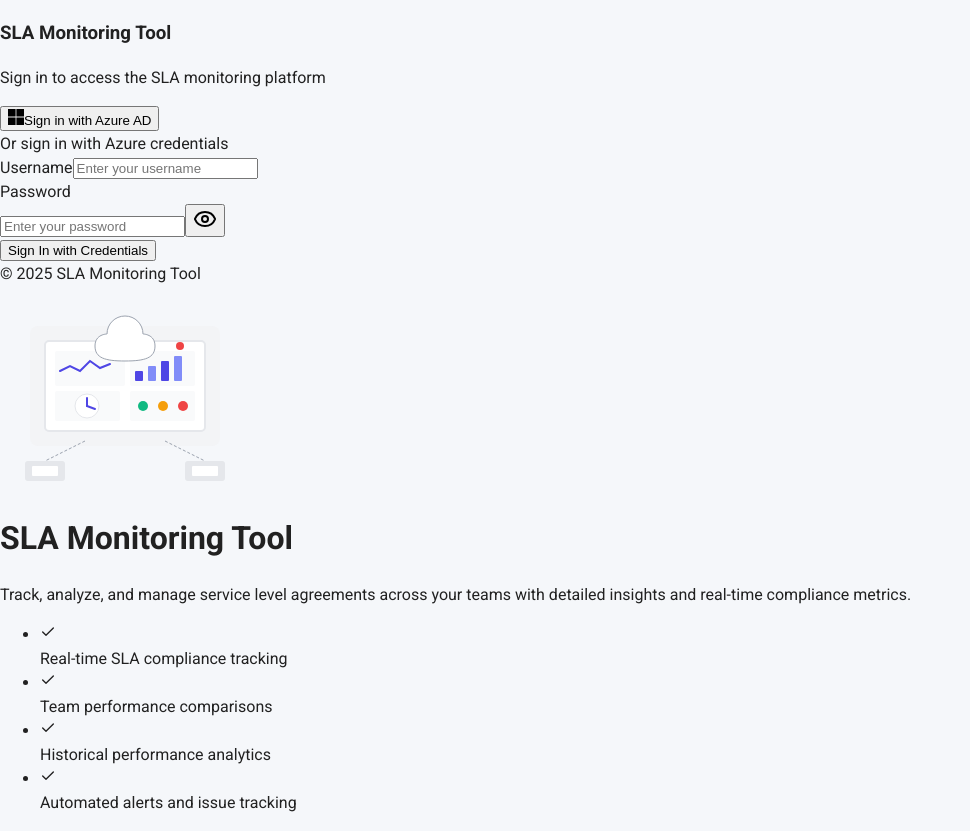
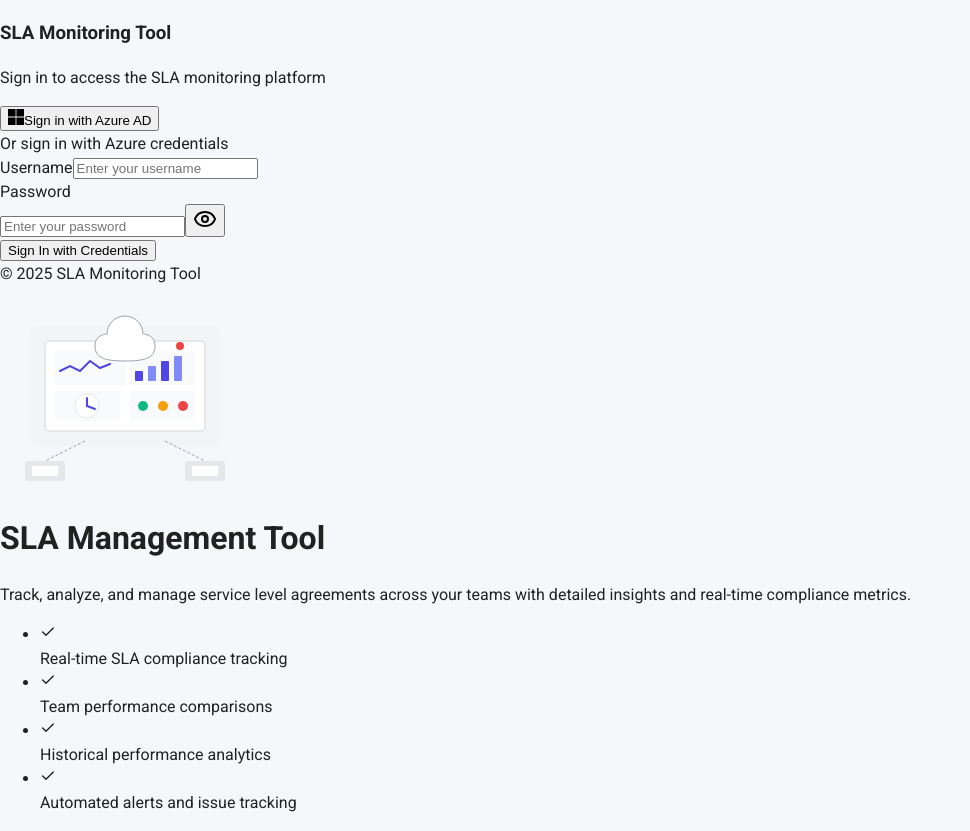
Before and after one commit to susingh6/web_service, a React (Vite) app in the folder client/: page /auth in a window 1280 px wide. Shown: the whole page, without its empty margins (0-970 px from the left). Built offline with nearby package versions, Linux system fonts and the light colour scheme; no server answers.

Commit message:
Update the application name to reflect management capabilities
Rename "SLA Monitoring Tool" to "SLA Management Tool" in `client/index.html` and `client/src/pages/auth-page.tsx`.

Replit-Commit-Author: Agent
Replit-Commit-Session-Id: 1cc0da2c-2c4d-42a5-a052-c664e0f720b0

```diff
--- a/client/index.html
+++ b/client/index.html
@@ -3,7 +3,7 @@
   <head>
     <meta charset="UTF-8" />
     <meta name="viewport" content="width=device-width, initial-scale=1.0, maximum-scale=1" />
-    <title>SLA Monitoring Tool</title>
+    <title>SLA Management Tool</title>
     <link rel="preconnect" href="https://fonts.googleapis.com">
     <link rel="preconnect" href="https://fonts.gstatic.com" crossorigin>
     <link href="https://fonts.googleapis.com/css2?family=Roboto:wght@300;400;500;700&family=Inter:wght@400;500;600;700&display=swap" rel="stylesheet">
--- a/client/src/pages/auth-page.tsx
+++ b/client/src/pages/auth-page.tsx
@@ -182,7 +182,7 @@ const AuthPage = () => {
               className="w-64 h-auto"
             />
           </div>
-          <h1 className="text-4xl font-bold mb-6">SLA Monitoring Tool</h1>
+          <h1 className="text-4xl font-bold mb-6">SLA Management Tool</h1>
           <p className="text-xl mb-6">
             Track, analyze, and manage service level agreements across your teams with
             detailed insights and real-time compliance metrics.
```
Also changed, not shown: attached_assets/Screenshot 2025-06-28 at 16.23.13_1751124329966.png (added).
